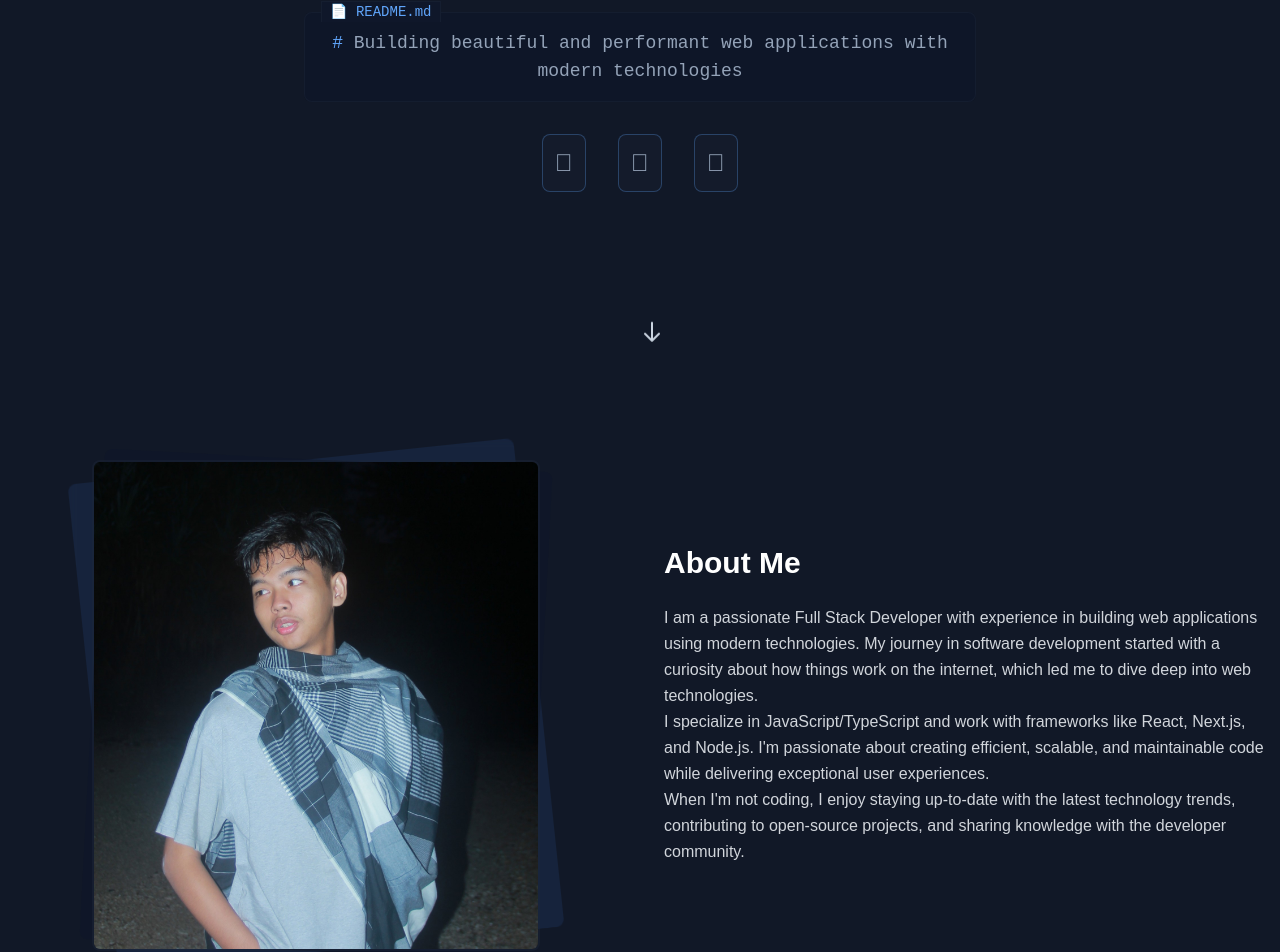
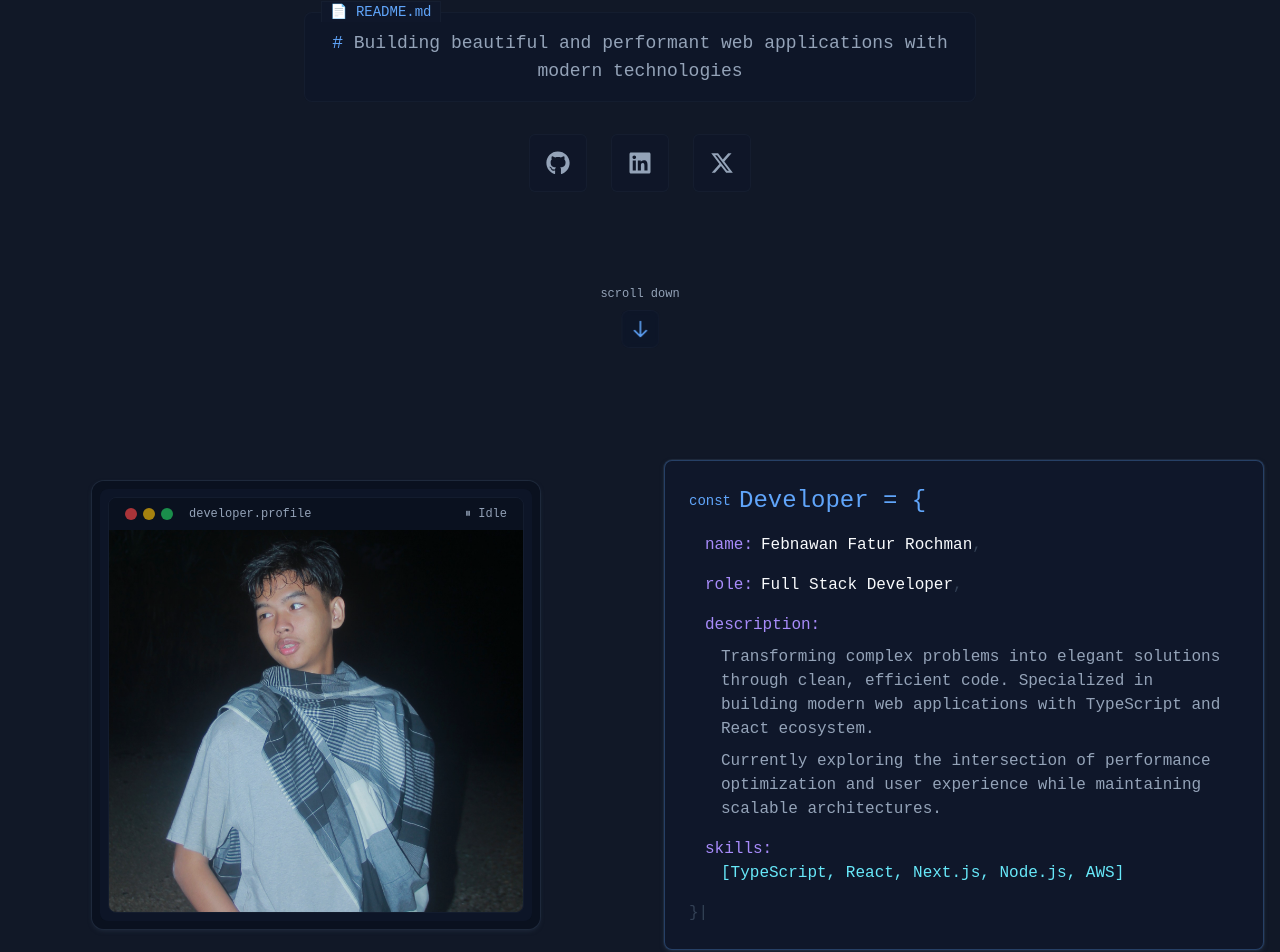
Before and after one commit to feb027/portfolio-nextjs, a Next.js app: page / in a window 1280 px wide. Shown: the part 420-1372 px from the top of the page. Built offline with nearby package versions, Linux system fonts and the light colour scheme.

Commit message:
Add react-icons dependency; enhance Hero and SocialLinks components with icons; update AboutContent layout

```diff
--- a/package.json
+++ b/package.json
@@ -13,6 +13,7 @@
     "next": "15.1.4",
     "react": "^19.0.0",
     "react-dom": "^19.0.0",
+    "react-icons": "^5.4.0",
     "tailwind-merge": "^2.6.0"
   },
   "devDependencies": {
--- a/src/components/about/AboutContent.tsx
+++ b/src/components/about/AboutContent.tsx
@@ -2,27 +2,51 @@ import { FC } from 'react';
 
 export const AboutContent: FC = () => {
   return (
-    <div className="space-y-6">
-      <h2 className="text-3xl font-bold text-white mb-4">
-        About Me
-      </h2>
-      <div className="prose prose-invert">
-        <p className="text-gray-300 leading-relaxed">
-          I am a passionate Full Stack Developer with experience in building web applications
-          using modern technologies. My journey in software development started with a
-          curiosity about how things work on the internet, which led me to dive deep
-          into web technologies.
-        </p>
-        <p className="text-gray-300 leading-relaxed">
-          I specialize in JavaScript/TypeScript and work with frameworks like React,
-          Next.js, and Node.js. I'm passionate about creating efficient, scalable, and
-          maintainable code while delivering exceptional user experiences.
-        </p>
-        <p className="text-gray-300 leading-relaxed">
-          When I'm not coding, I enjoy staying up-to-date with the latest technology
-          trends, contributing to open-source projects, and sharing knowledge with
-          the developer community.
-        </p>
+    <div className="bg-terminal-dark p-6 rounded-lg border border-terminal-border shadow-terminal animate-border-glow">
+      <div className="flex items-center mb-4 text-neon-blue">
+        <span className="text-sm font-mono">const</span>
+        <h2 className="text-2xl font-mono ml-2">Developer = {`{`}</h2>
+      </div>
+
+      <div className="pl-4 space-y-4 font-mono">
+        <div className="group">
+          <span className="text-neon-purple">name:</span>
+          <span className="text-code-white ml-2">Febnawan Fatur Rochman</span>
+          <span className="text-terminal-light">,</span>
+        </div>
+
+        <div className="group">
+          <span className="text-neon-purple">role:</span>
+          <span className="text-code-white ml-2">Full Stack Developer</span>
+          <span className="text-terminal-light">,</span>
+        </div>
+
+        <div className="group">
+          <span className="text-neon-purple">description:</span>
+          <div className="pl-4 text-code-gray">
+            <p className="my-2">
+              Transforming complex problems into elegant solutions through clean,
+              efficient code. Specialized in building modern web applications
+              with TypeScript and React ecosystem.
+            </p>
+            <p className="my-2">
+              Currently exploring the intersection of performance optimization
+              and user experience while maintaining scalable architectures.
+            </p>
+          </div>
+        </div>
+
+        <div className="group">
+          <span className="text-neon-purple">skills:</span>
+          <div className="pl-4 text-neon-cyan">
+            [TypeScript, React, Next.js, Node.js, AWS]
+          </div>
+        </div>
+      </div>
+
+      <div className="mt-4 font-mono text-terminal-light">
+        {`}`}
+        <span className="animate-cursor-blink">|</span>
       </div>
     </div>
   );
--- a/src/components/about/AboutImage.tsx
+++ b/src/components/about/AboutImage.tsx
@@ -1,20 +1,67 @@
-import { FC } from 'react';
+"use client"
+
+import { FC, useState } from 'react';
 import Image from 'next/image';
 
 export const AboutImage: FC = () => {
+  const [isHovered, setIsHovered] = useState(false);
+
   return (
-    <div className="relative w-full aspect-square max-w-md mx-auto">
-      <div className="absolute inset-0 bg-blue-500/10 rounded-lg backdrop-blur-sm -rotate-6" />
-      <div className="absolute inset-0 bg-terminal-dark/80 rounded-lg rotate-3" />
-      <div className="relative rounded-lg overflow-hidden border-2 border-terminal-border">
+    <div
+      className="relative w-full aspect-square max-w-md mx-auto p-4 group"
+      onMouseEnter={() => setIsHovered(true)}
+      onMouseLeave={() => setIsHovered(false)}
+    >
+      {/* Terminal window frame with enhanced glow */}
+      <div className="absolute inset-0 bg-terminal-darker/90 rounded-xl shadow-terminal group-hover:shadow-neon transition-shadow duration-500" />
+
+      {/* Animated background layers */}
+      <div className="absolute inset-2 bg-terminal-dark/85 rounded-lg backdrop-blur-sm group-hover:scale-[1.02] transition-transform duration-500" />
+
+      {/* Main image container with glitch effect */}
+      <div className="relative h-full rounded-lg overflow-hidden border border-terminal-border group-hover:border-neon-blue/30 transition-colors duration-300">
+        {/* Enhanced scanline effect */}
+        <div className="absolute inset-0 bg-scanline bg-repeat-y animate-scanline opacity-5 group-hover:opacity-10 transition-opacity duration-300 pointer-events-none" />
+
+        {/* Enhanced terminal header */}
+        <div className="absolute top-0 w-full bg-terminal-darker/90 px-4 py-2 flex items-center justify-between z-10">
+          <div className="flex items-center gap-2">
+            <div className="flex gap-1.5">
+              <div className="w-3 h-3 rounded-full bg-red-500/70 hover:bg-red-500 transition-colors duration-200" />
+              <div className="w-3 h-3 rounded-full bg-yellow-500/70 hover:bg-yellow-500 transition-colors duration-200" />
+              <div className="w-3 h-3 rounded-full bg-green-500/70 hover:bg-green-500 transition-colors duration-200" />
+            </div>
+            <span className="text-xs text-code-gray font-mono ml-2 group-hover:text-neon-blue transition-colors duration-300">
+              developer.profile
+            </span>
+          </div>
+          <div className="text-xs text-code-gray font-mono animate-soft-pulse">
+            {isHovered ? '▶Active' : '⏸ Idle'}
+          </div>
+        </div>
+
+        {/* Image with glitch effect */}
+        <div className="h-full pt-8 relative">
           <Image
             src="/photo.JPG"
             alt="Developer profile"
             width={500}
             height={500}
-          className="object-cover"
+            className="object-cover h-full w-full opacity-90 group-hover:opacity-100
+                       transition-all duration-300 group-hover:scale-105
+                       hover:saturate-[1.1] relative z-[1]"
             priority
           />
+
+          {/* Glitch layers */}
+          <div className="absolute inset-0 opacity-0 group-hover:opacity-100 transition-opacity duration-300">
+            <div className="absolute inset-0 bg-neon-blue/10 mix-blend-overlay translate-x-[1px] translate-y-[1px]" />
+            <div className="absolute inset-0 bg-neon-purple/10 mix-blend-difference -translate-x-[1px] translate-y-[-1px]" />
+          </div>
+        </div>
+
+        {/* Enhanced neon glow overlay */}
+        <div className="absolute inset-0 bg-gradient-to-tr from-neon-glow to-transparent opacity-0 group-hover:opacity-20 transition-opacity duration-500 mix-blend-overlay pointer-events-none" />
       </div>
     </div>
   );
--- a/src/components/hero/ScrollIndicator.tsx
+++ b/src/components/hero/ScrollIndicator.tsx
@@ -11,11 +11,16 @@ const ScrollIndicator: FC = () => {
   return (
     <button
       onClick={scrollToContent}
-      className="absolute bottom-8 left-1/2 -translate-x-1/2 animate-bounce"
+      className="absolute bottom-8 left-1/2 -translate-x-1/2 group"
       aria-label="Scroll to content"
     >
+      <div className="flex flex-col items-center gap-2">
+        <span className="font-mono text-xs text-code-gray group-hover:text-neon-blue transition-colors">
+          scroll down
+        </span>
+        <div className="p-2 rounded-lg bg-terminal-dark/85 backdrop-blur-sm border border-terminal-border group-hover:border-neon-blue/30 transition-colors animate-soft-pulse">
           <svg
-        className="w-6 h-6 text-slate-300"
+            className="w-5 h-5 text-neon-blue group-hover:text-neon-active transition-colors"
             fill="none"
             strokeLinecap="round"
             strokeLinejoin="round"
@@ -25,6 +30,8 @@ const ScrollIndicator: FC = () => {
           >
             <path d="M19 14l-7 7m0 0l-7-7m7 7V3"></path>
           </svg>
+        </div>
+      </div>
     </button>
   );
 };
--- a/src/components/hero/SocialLinks.tsx
+++ b/src/components/hero/SocialLinks.tsx
@@ -1,9 +1,9 @@
-import { FC } from 'react';
+import React, { FC, JSX } from 'react';
 
 interface SocialLink {
   name: string;
   url: string;
-  icon: string;
+  icon: JSX.Element;
 }
 
 interface SocialLinksProps {
@@ -12,26 +12,44 @@ interface SocialLinksProps {
 
 const SocialLinks: FC<SocialLinksProps> = ({ links }) => {
   return (
-    <div className="flex justify-center gap-8 mt-8">
+    <div className="flex justify-center gap-6 mt-8">
       {links.map((link) => (
         <a
           key={link.name}
           href={link.url}
           target="_blank"
           rel="noopener noreferrer"
-          className="group relative p-3 rounded-lg bg-terminal-light/10
-                     hover:bg-terminal-light/20 transition-all duration-300
-                     border border-terminal-border hover:border-neon-blue/30
-                     animate-border-glow"
+          className="group relative p-4 rounded-md
+                     bg-terminal-dark/80 backdrop-blur-xs
+                     hover:bg-terminal hover:scale-110
+                     transition-all duration-300 ease-in-out
+                     border border-terminal-border hover:border-neon-blue
+                     hover:shadow-terminal hover:shadow-neon-blue/20
+                     hover:animate-glow
+                     before:absolute before:inset-0 before:rounded-md
+                     before:bg-gradient-to-b before:from-neon-blue/0
+                     before:to-neon-blue/5 before:opacity-0
+                     before:transition-opacity hover:before:opacity-100
+                     after:absolute after:inset-0 after:rounded-md
+                     after:bg-scanline after:animate-scanline
+                     after:opacity-0 hover:after:opacity-10"
           aria-label={link.name}
         >
-          <span className="text-2xl text-code-gray group-hover:text-neon-blue
-                         transition-all duration-300 group-hover:animate-text-glow">
+          <span className="relative text-2xl text-code-gray
+                         group-hover:text-neon-blue group-hover:animate-soft-pulse
+                         transition-all duration-300">
             {link.icon}
           </span>
-          <span className="absolute -bottom-8 left-1/2 -translate-x-1/2
-                         text-sm text-code-gray opacity-0 group-hover:opacity-100
-                         transition-all duration-300 font-mono">
+          <span className="absolute -bottom-9 left-1/2 -translate-x-1/2
+                         px-3 py-1.5 rounded-md
+                         text-xs font-mono text-neon-blue
+                         bg-terminal-darker/95 backdrop-blur-xs
+                         border border-neon-blue/20
+                         opacity-0 scale-95 -translate-y-2
+                         group-hover:opacity-100 group-hover:translate-y-0
+                         group-hover:scale-100
+                         transition-all duration-300 ease-out
+                         whitespace-nowrap shadow-terminal">
             {link.name}
           </span>
         </a>
--- a/src/components/sections/Hero.tsx
+++ b/src/components/sections/Hero.tsx
@@ -1,15 +1,17 @@
 'use client';
 
 import { FC } from 'react';
+import { FaGithub, FaLinkedin } from 'react-icons/fa';
+import { FaXTwitter } from "react-icons/fa6";
 import HeroBackground from '../hero/HeroBackground';
 import HeroTitle from '../hero/HeroTitle';
 import SocialLinks from '../hero/SocialLinks';
 import ScrollIndicator from '../hero/ScrollIndicator';
 
 const SOCIAL_LINKS = [
-  { name: 'GitHub', url: 'https://github.com/yourusername', icon: '󰊤' },
-  { name: 'LinkedIn', url: 'https://linkedin.com/in/yourusername', icon: '󰌻' },
-  { name: 'Twitter', url: 'https://twitter.com/yourusername', icon: '󰕄' },
+  { name: 'GitHub', url: 'https://github.com/yourusername', icon: <FaGithub /> },
+  { name: 'LinkedIn', url: 'https://linkedin.com/in/yourusername', icon: <FaLinkedin /> },
+  { name: 'X', url: 'https://twitter.com/yourusername', icon: <FaXTwitter /> },
 ];
 
 const Hero: FC = () => {
--- a/tailwind.config.ts
+++ b/tailwind.config.ts
@@ -89,7 +89,13 @@ export default {
       boxShadow: {
         'terminal': '0 0 0 1px rgba(96, 165, 250, 0.05), 0 2px 4px rgba(96, 165, 250, 0.1)',
         'neon': '0 0 20px rgba(96, 165, 250, 0.3)',
-      }
+      },
+      backgroundImage: {
+        'scanline': 'linear-gradient(to bottom, transparent 50%, rgba(0, 0, 0, 0.5) 50%)',
+      },
+      backgroundSize: {
+        'scanline': '100% 4px',
+      },
     },
   },
   plugins: [],
```
Also changed, not shown: 1 other file (tests, documents, lock files or other folders). Lines whose indentation alone changed are shown as unchanged.
